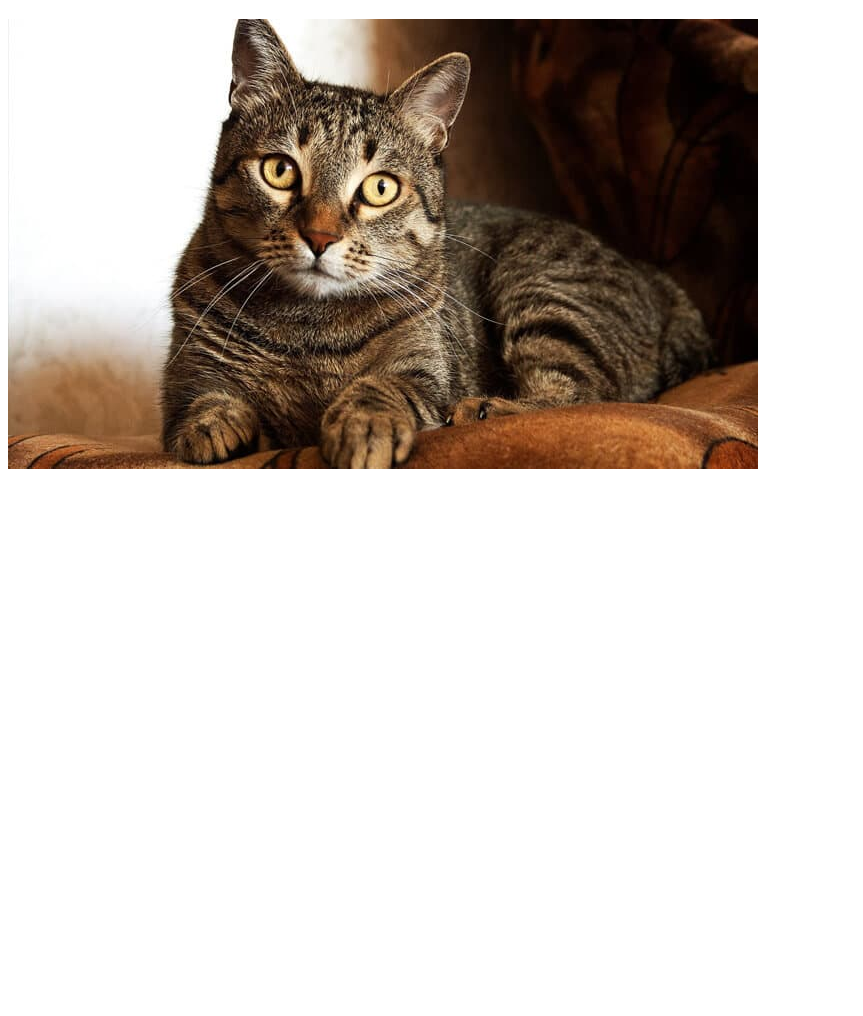
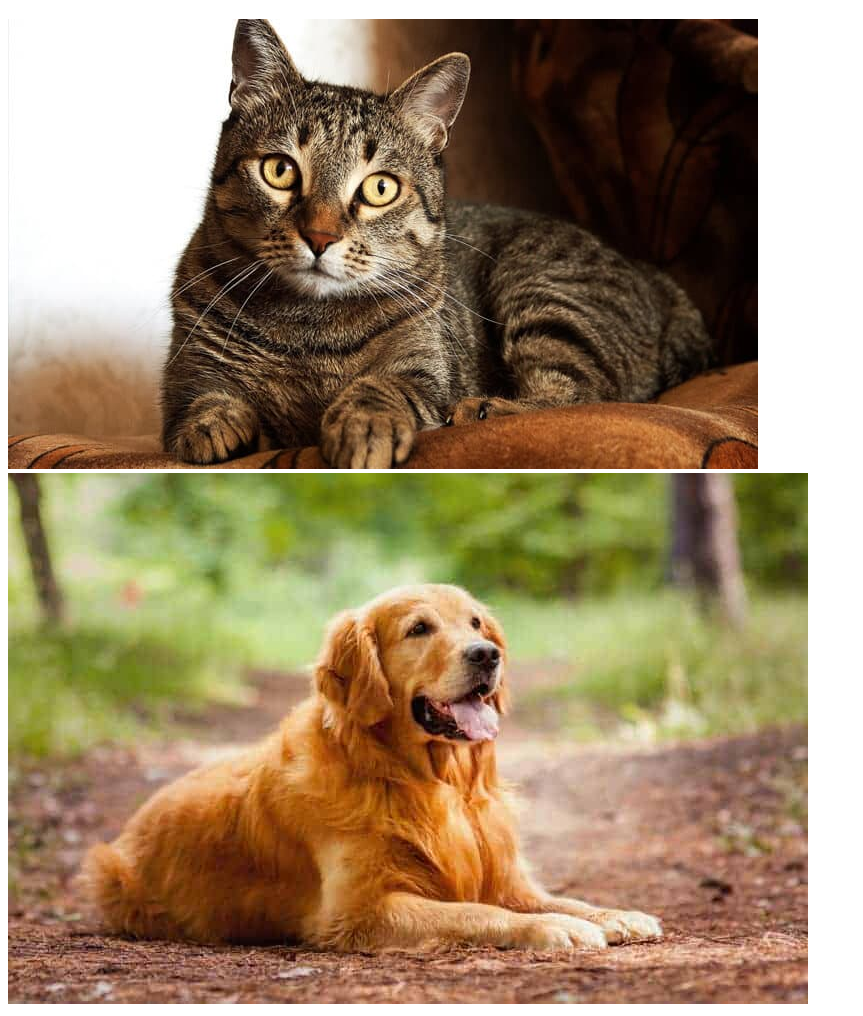
Before and after one commit to gusmaciel/projeto-teste-sdr, a plain HTML site: page index.html in a window 1280 px wide. Shown: the part 61-1077 px from the top of the page, without its empty margins (0-863 px from the left). Before the commit the page ends 800 px from the top, so only its background shows below. Drawn offline with Linux system fonts and the light colour scheme.

Commit message:
Novo commit atraves da branch dev

```diff
--- a/index.html
+++ b/index.html
@@ -7,5 +7,6 @@
   <body>
     <h1>Perfil #catsoninstagram</h1>
     <img src="images/gato.jpg" />
+    <img src="images/cao.jpg" />
   </body>
 </html>
```
Also changed, not shown: images/cao.jpg (added).
